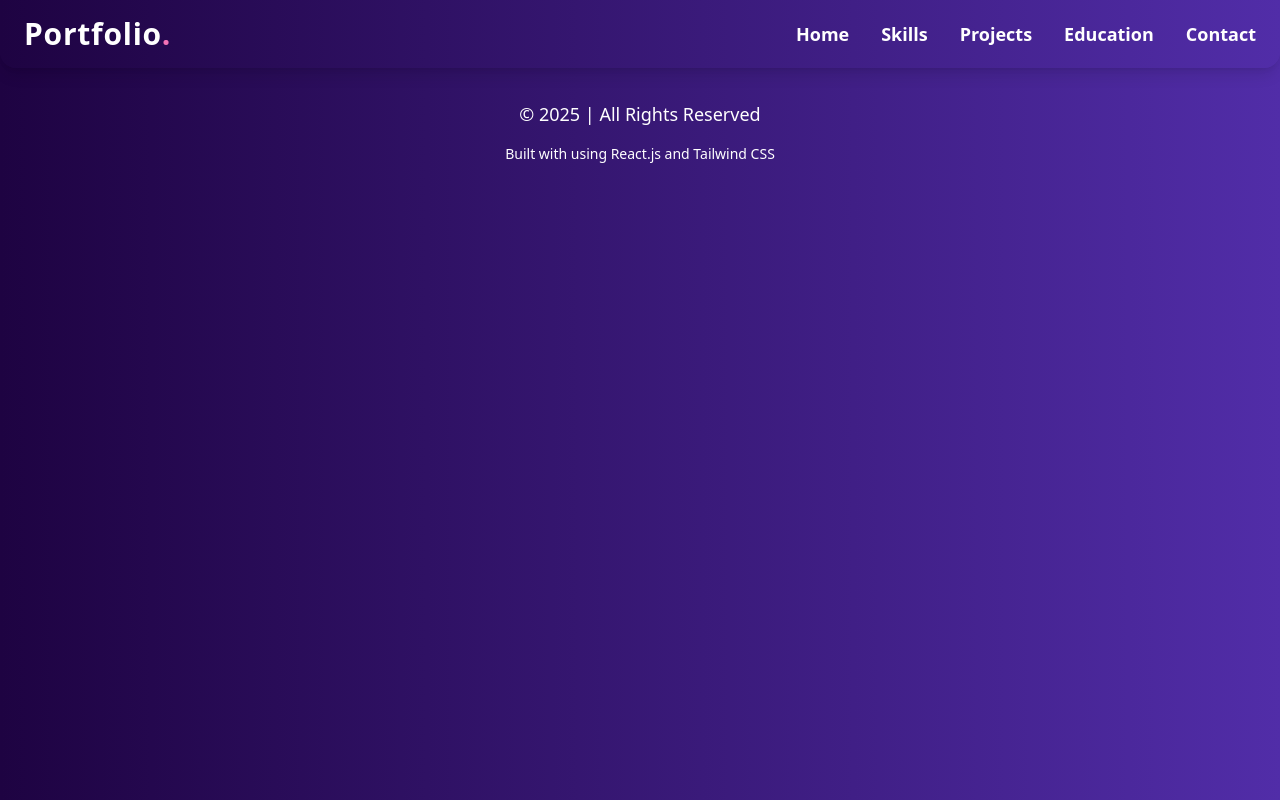
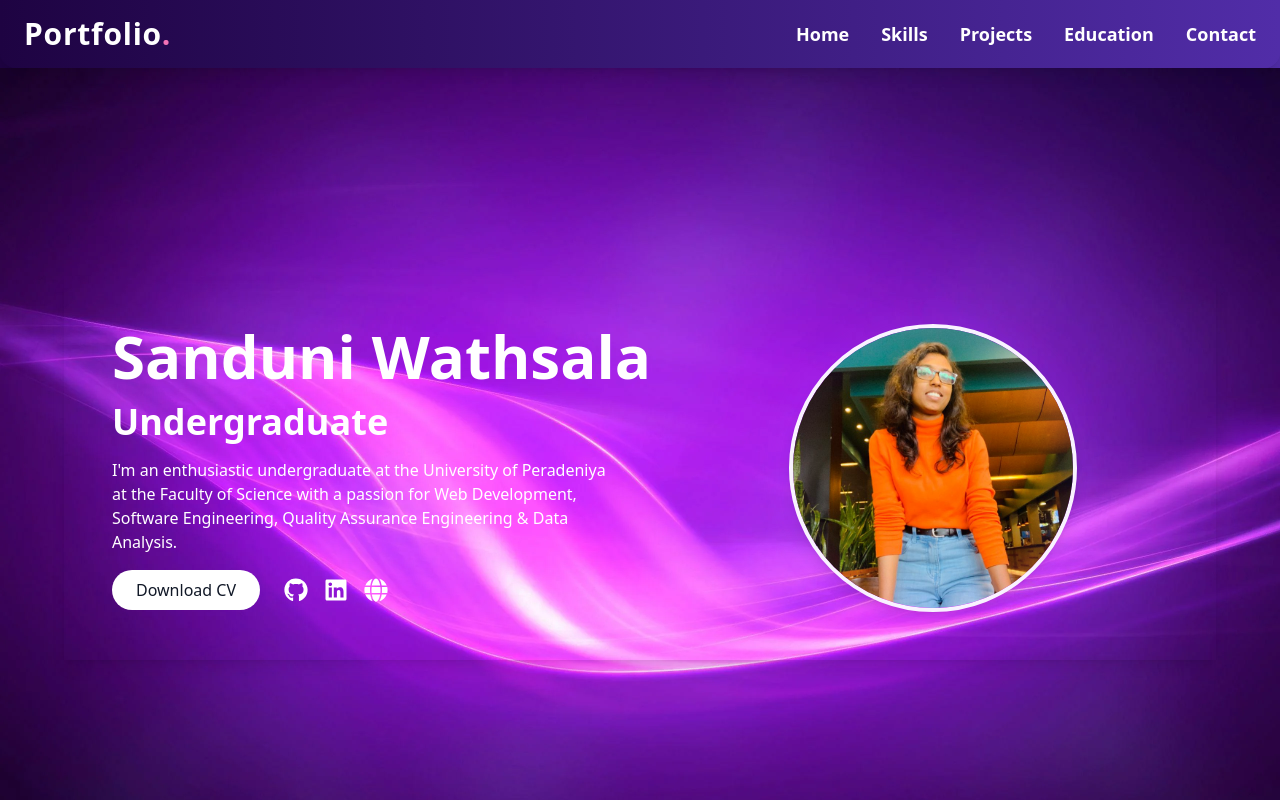
Before and after one commit to Sanduni4822/React-project-Individual, a React (Vite) app: page / in a window 1280 px wide. Shown: the top 800 px of the page. Built offline with nearby package versions, Linux system fonts and the light colour scheme.

Commit message:
Updated the App.jsx

```diff
--- a/src/App.jsx
+++ b/src/App.jsx
@@ -13,6 +13,7 @@ function App() {
       <div className="bg-gradient-to-r from-[#1e0342] to-[#512da8] min-h-screen">
         <Navbar />
         <Routes>
+          <Route path="/" element={<Homepage />} />
           <Route path="/home" element={<Homepage />} />
           <Route path="/contact" element={<Contactpage />} />
           <Route path="/skills" element={<SkillsPage />} />
```
